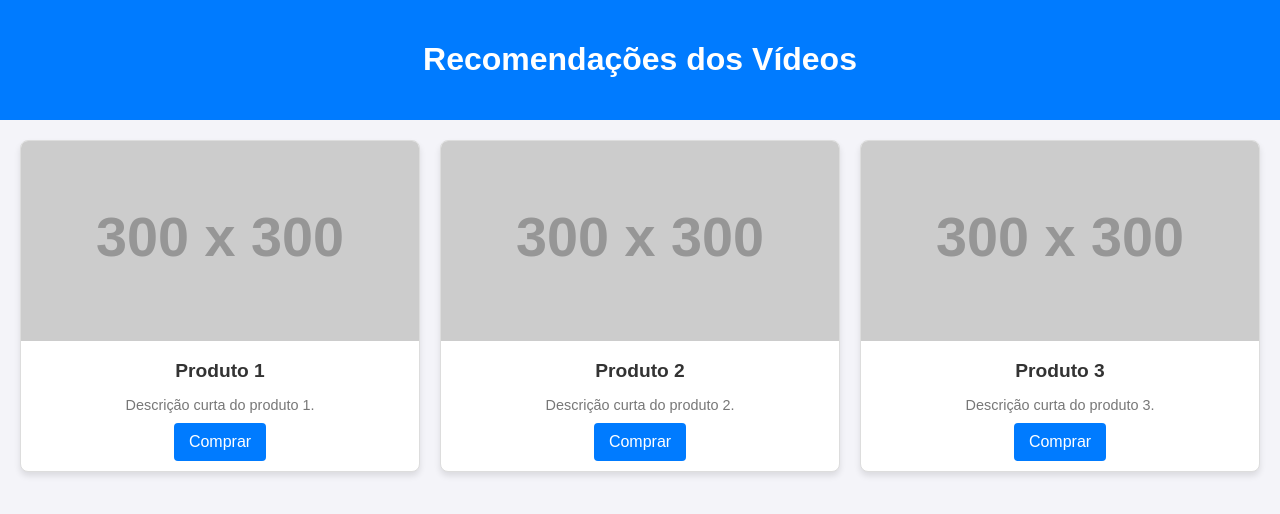
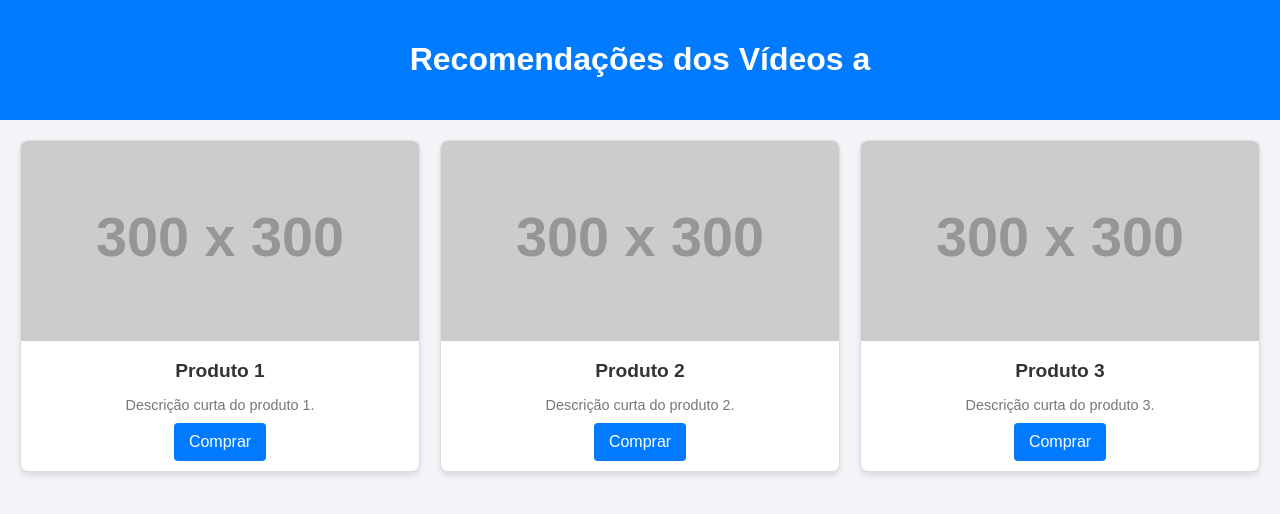
Before and after one commit to sopromotop/lojavirtual, a plain HTML site: page index.html in a window 1280 px wide. Drawn offline with Linux system fonts and the light colour scheme; placeholder pictures from the web are drawn by us.

Commit message:
update index.html

```diff
--- a/index.html
+++ b/index.html
@@ -67,7 +67,7 @@
 </head>
 <body>
     <header>
-        <h1>Recomendações dos Vídeos</h1>
+        <h1>Recomendações dos Vídeos a</h1>
     </header>
     <div class="container">
         <div class="product-card">
```
